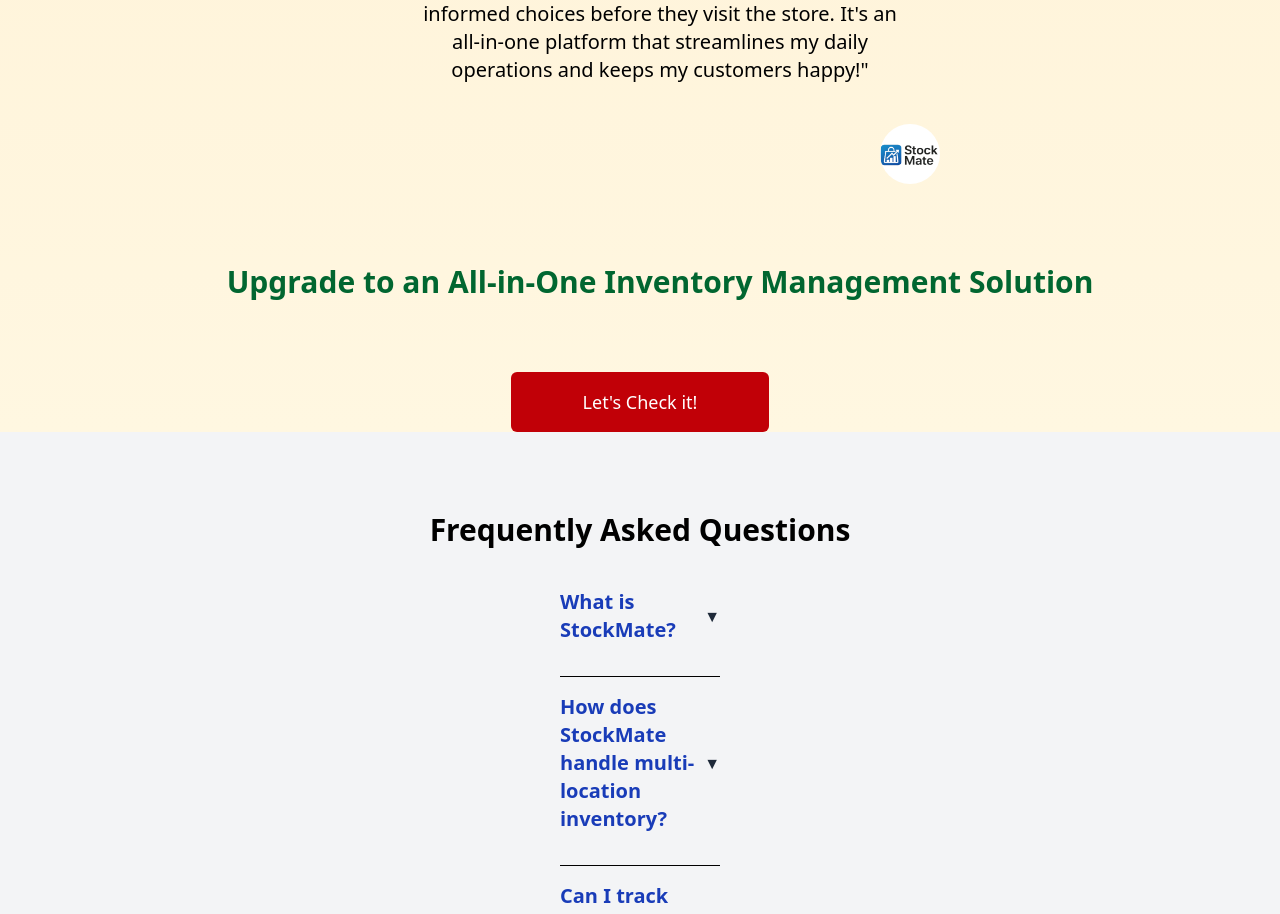
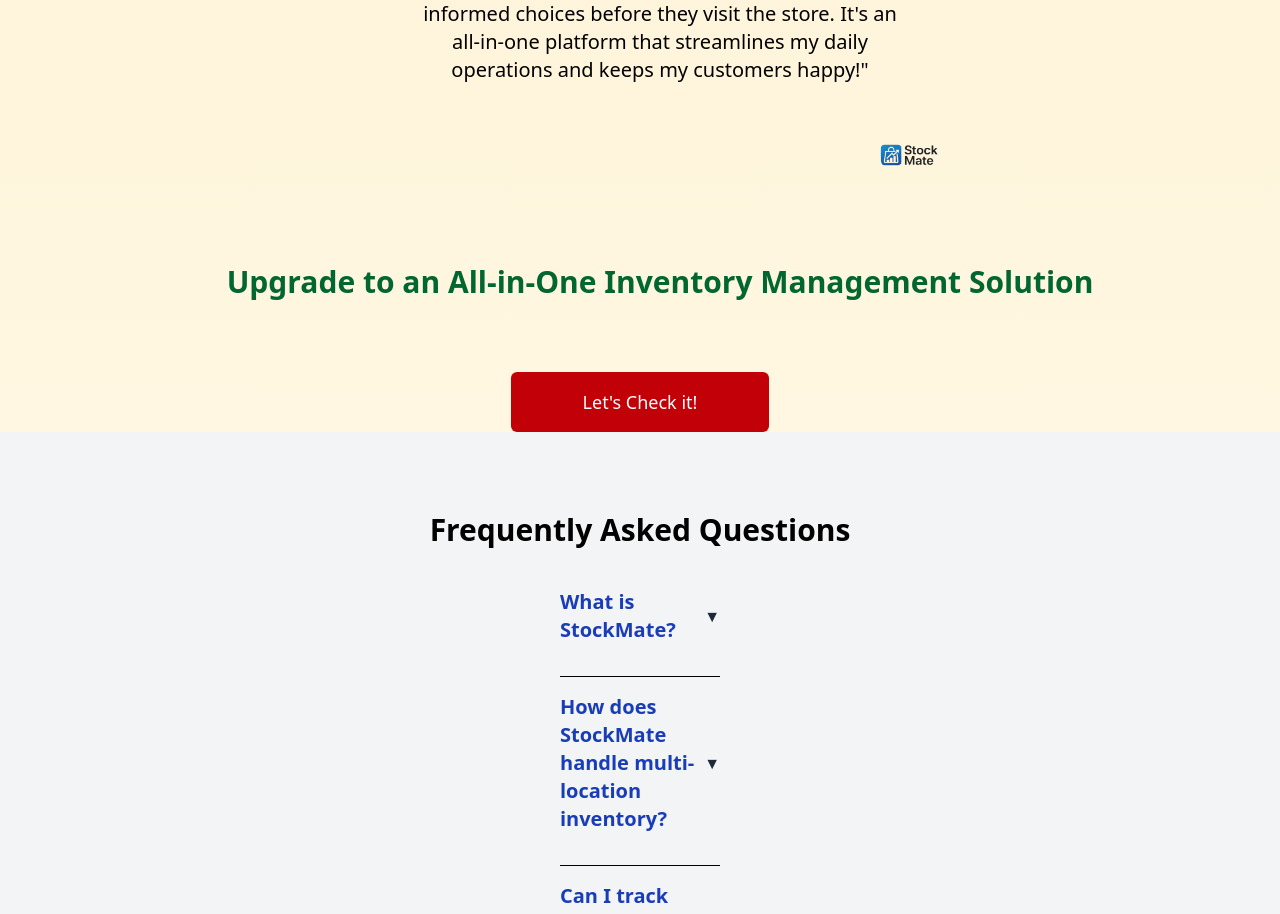
Before and after one commit to bikashgiri2002/FINAL_COLLEGE_PROJECT, a React (Vite) app in the folder StockMateOwnProject/frontend/: page / in a window 1280 px wide. Shown: the part 4890-5804 px from the top of the page. Built offline with nearby package versions, Linux system fonts and the light colour scheme.

Commit message:
photo change

```diff
--- a/StockMateOwnProject/frontend/src/pages/Welcome.jsx
+++ b/StockMateOwnProject/frontend/src/pages/Welcome.jsx
@@ -86,7 +86,7 @@
           </div>
           <div className="flex justify-center mt-28">
             <img
-            className="rounded-2xl"
+              className="rounded-2xl"
               src="/dashboard.png"
               alt="Dashboard Preview"
               style={{
@@ -227,7 +227,6 @@
               style={{
                 maxWidth: "15%",
                 borderRadius: "100PX",
-                backgroundColor: "white",
               }}
             />
           </div>
```
